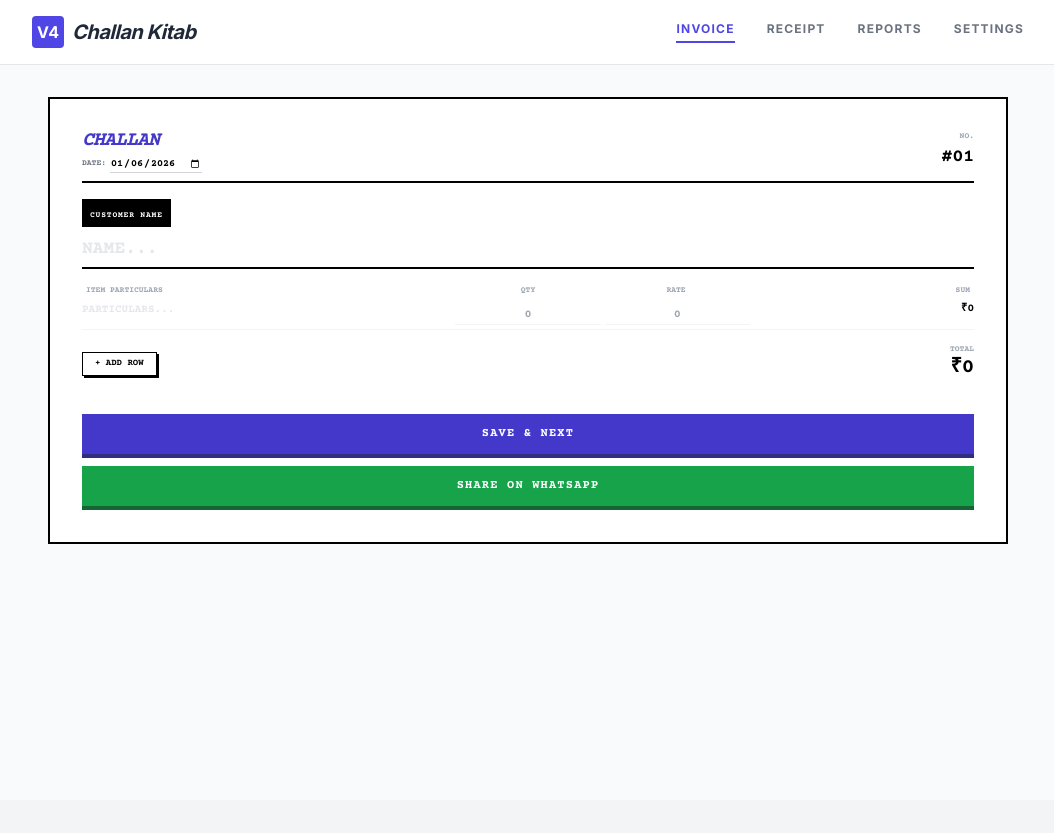
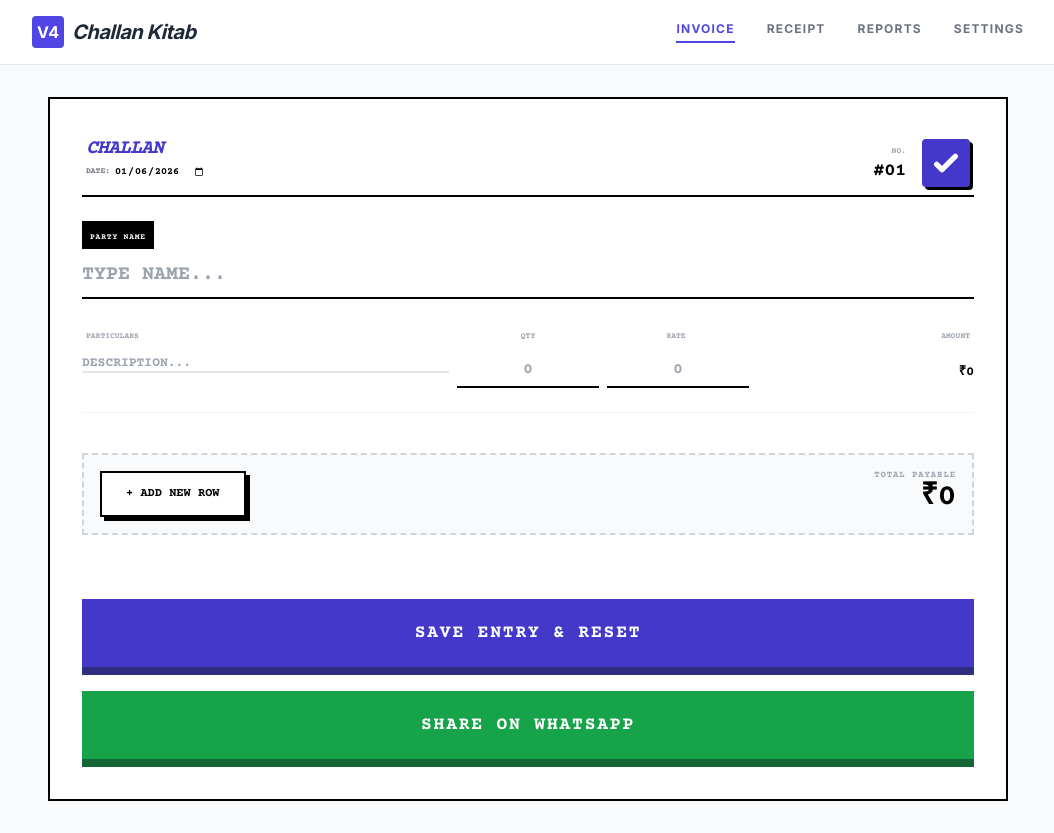
Before and after one commit to hemantachhra/HISAABKITAAB, a React (Vite) app: page /#/ in a window 1280 px wide. Shown: the whole page, without its empty margins (112-1166 px from the left). Before the commit the page ends 800 px from the top, so only its background shows below. Built offline with nearby package versions, Linux system fonts and the light colour scheme.

Commit message:
Add files via upload

```diff
--- a/pages/InvoicePage.tsx
+++ b/pages/InvoicePage.tsx
@@ -1,4 +1,3 @@
-
 import React, { useState, useEffect, useMemo } from 'react';
 import { useParams, useNavigate } from 'react-router-dom';
 import { DB } from '../db';
@@ -47,7 +46,21 @@
 
   const suggestions = useMemo(() => {
     const q = ledgerName.trim().toLowerCase();
-    return q ? ledgers.filter(l => l.name.toLowerCase().includes(q)) : [];
+    if (!q) return [];
+
+    return ledgers
+      .filter(l => l.name.toLowerCase().includes(q))
+      .sort((a, b) => {
+        const aLow = a.name.toLowerCase();
+        const bLow = b.name.toLowerCase();
+        const aStarts = aLow.startsWith(q);
+        const bStarts = bLow.startsWith(q);
+
+        if (aStarts && !bStarts) return -1;
+        if (!aStarts && bStarts) return 1;
+        return aLow.localeCompare(bLow);
+      })
+      .slice(0, 8);
   }, [ledgerName, ledgers]);
 
   const grandTotal = useMemo(() => {
@@ -69,7 +82,10 @@
     }));
   };
 
-  const addItem = () => setItems(prev => [...prev, { id: DB.generateId(), particulars: '', qty: '', rate: '', amount: 0 }]);
+  const addItem = () => {
+    setItems(prev => [...prev, { id: DB.generateId(), particulars: '', qty: '', rate: '', amount: 0 }]);
+  };
+
   const removeItem = (itemId: string) => {
     if (items.length > 1) {
       setItems(prev => prev.filter(i => i.id !== itemId));
@@ -78,24 +94,69 @@
     }
   };
 
-  const handleInputFocus = (e: React.FocusEvent<any>) => {
-    const target = e.target;
-    setTimeout(() => {
-      target.scrollIntoView({ behavior: 'smooth', block: 'center' });
-    }, 450);
-  };
-
   const handleSave = () => {
     const name = ledgerName.trim();
-    if (!name) return alert("Customer Name required.");
-    const validItems = items.filter(i => i.particulars.trim() !== '');
-    if (!validItems.length) return alert("Add at least one item.");
-    if (grandTotal <= 0) return alert("Grand Total must be greater than zero.");
+
+    // 1. Check Name First
+    if (!name) {
+      alert("⚠️ ENTER CUSTOMER NAME\nPlease enter a name for the party.");
+      const input = document.getElementById('customer-name-input');
+      input?.focus();
+      input?.scrollIntoView({ behavior: 'smooth', block: 'center' });
+      return;
+    }
+
+    // 2. Comprehensive Row Check
+    // We check every row. If a row is partially filled, we force the user to complete it.
+    for (let i = 0; i < items.length; i++) {
+      const item = items[i];
+      const p = item.particulars.trim();
+      const qVal = String(item.qty).trim();
+      const rVal = String(item.rate).trim();
+
+      const q = parseFloat(qVal) || 0;
+      const r = parseFloat(rVal) || 0;
+
+      // Logic: If any field in the row is filled, the whole row must be valid.
+      const isDirty = p !== '' || qVal !== '' || rVal !== '' || q !== 0 || r !== 0;
+
+      if (isDirty) {
+        if (p === '') {
+          alert(`⚠️ ROW #${i + 1} MISSING PARTICULARS\nPlease enter a description.`);
+          const el = document.getElementById(`particulars-${item.id}`);
+          el?.focus();
+          el?.scrollIntoView({ behavior: 'smooth', block: 'center' });
+          return;
+        }
+        if (qVal === '' || q === 0) {
+          alert(`⚠️ ROW #${i + 1} MISSING QUANTITY\nPlease enter a valid Qty.`);
+          const el = document.getElementById(`qty-${item.id}`);
+          el?.focus();
+          el?.scrollIntoView({ behavior: 'smooth', block: 'center' });
+          return;
+        }
+        if (rVal === '' || r === 0) {
+          alert(`⚠️ ROW #${i + 1} MISSING RATE\nPlease enter a valid Rate.`);
+          const el = document.getElementById(`rate-${item.id}`);
+          el?.focus();
+          el?.scrollIntoView({ behavior: 'smooth', block: 'center' });
+          return;
+        }
+      }
+    }
+
+    // Filter out completely empty rows
+    const validItems = items.filter(i => i.particulars.trim() !== '' && (parseFloat(String(i.qty)) > 0) && (parseFloat(String(i.rate)) > 0));
+
+    if (!validItems.length) {
+      alert("⚠️ NO ITEMS\nAdd at least one full row (Description, Qty, Rate).");
+      return;
+    }
 
     const cleanedItems = validItems.map(item => ({
       ...item,
-      qty: parseFloat(String(item.qty)) || 0,
-      rate: parseFloat(String(item.rate)) || 0
+      qty: parseFloat(String(item.qty)),
+      rate: parseFloat(String(item.rate))
     }));
 
     let ledger = ledgers.find(l => l.name.toLowerCase() === name.toLowerCase());
@@ -110,13 +171,15 @@
     };
 
     if (isEditMode ? DB.updateInvoice(invoice) : DB.saveInvoice(invoice)) {
-      if (isEditMode) navigate('/reports');
-      else {
+      if (isEditMode) {
+        navigate('/reports');
+      } else {
+        alert("✅ CHALLAN SAVED!");
         setLedgerName('');
         setItems([{ id: DB.generateId(), particulars: '', qty: '', rate: '', amount: 0 }]);
-        init();
-        alert("Challan Saved!");
-        window.scrollTo(0, 0);
+        setDate(new Date().toISOString().split('T')[0]);
+        setSerialNo(DB.getNextSerial());
+        window.scrollTo({ top: 0, behavior: 'smooth' });
       }
     }
   };
@@ -133,8 +196,10 @@
   };
 
   return (
-    <div className="bg-white border-2 border-black p-3 md:p-8 invoice-font w-full mx-auto pb-[70vh] text-black">
-      <div className="flex justify-between items-start mb-4 border-b-2 border-black pb-2">
+    <div className="bg-white border-2 border-black p-3 md:p-8 invoice-font w-full mx-auto pb-[60vh] text-black relative">
+
+      {/* IMPROVED STICKY HEADER */}
+      <div className="sticky top-0 bg-white/95 backdrop-blur-md z-[150] border-b-2 border-black pb-2 mb-6 flex justify-between items-start pt-2 px-1">
         <div className="flex flex-col">
           <h1 className="text-xl font-black uppercase italic tracking-tighter text-indigo-700 leading-none">Challan</h1>
           <div className="flex items-center gap-1 mt-1">
@@ -143,119 +208,141 @@
                type="date"
                value={date}
                onChange={e => setDate(e.target.value)}
-               className="text-[10px] font-bold outline-none text-black bg-transparent border-b border-gray-300"
+               className="text-[10px] font-bold outline-none text-black bg-transparent"
              />
           </div>
         </div>
-        <div className="text-right">
-          <div className="text-[8px] font-black uppercase text-gray-400">No.</div>
-          <div className="text-lg font-black text-black">
-            #{String(serialNo).padStart(2, '0')}
+        <div className="flex items-center gap-4">
+          <div className="text-right">
+            <div className="text-[8px] font-black uppercase text-gray-400">No.</div>
+            <div className="text-lg font-black text-black leading-none mt-1">
+              #{String(serialNo).padStart(2, '0')}
+            </div>
           </div>
+          {/* THE TICK BUTTON - High visibility and reliability */}
+          <button
+            type="button"
+            onClick={handleSave}
+            className="bg-indigo-700 text-white w-12 h-12 rounded shadow-[3px_3px_0px_0px_rgba(0,0,0,1)] active:shadow-none active:translate-x-0.5 active:translate-y-0.5 flex items-center justify-center transition-all"
+            aria-label="Save Entry"
+          >
+            <svg className="w-8 h-8" fill="none" stroke="currentColor" viewBox="0 0 24 24">
+              <path strokeLinecap="round" strokeLinejoin="round" strokeWidth="4" d="M5 13l4 4L19 7" />
+            </svg>
+          </button>
         </div>
       </div>
 
-      <div className="mb-4">
+      {/* Customer Input */}
+      <div className="mb-8">
         <div className="inline-block bg-black px-2 py-0.5 mb-1">
-          <label className="text-[8px] font-black uppercase text-white tracking-widest">Customer Name</label>
+          <label className="text-[8px] font-black uppercase text-white tracking-widest">Party Name</label>
         </div>
         <div className="relative">
           <input
+            id="customer-name-input"
             autoComplete="off"
             type="text"
             value={ledgerName}
             onChange={e => { setLedgerName(e.target.value); setShowSuggestions(true); }}
-            onFocus={handleInputFocus}
-            className="w-full border-b-2 border-black py-1 text-lg font-black uppercase focus:outline-none bg-transparent text-black placeholder:text-gray-200"
-            placeholder="NAME..."
+            className="w-full border-b-2 border-black py-2 text-xl font-black uppercase focus:outline-none bg-transparent text-black"
+            placeholder="TYPE NAME..."
           />
           {showSuggestions && suggestions.length > 0 && (
-            <div className="absolute z-50 w-full bg-white border-2 border-black mt-1 shadow-2xl max-h-48 overflow-y-auto">
-              {suggestions.map(s => <div key={s.id} onClick={() => { setLedgerName(s.name); setShowSuggestions(false); }} className="p-3 border-b last:border-0 font-black uppercase hover:bg-black hover:text-white cursor-pointer text-black">{s.name}</div>)}
+            <div className="absolute z-[200] w-full bg-white border-2 border-black mt-1 shadow-2xl max-h-48 overflow-y-auto">
+              {suggestions.map(s => (
+                <div key={s.id} onClick={() => { setLedgerName(s.name); setShowSuggestions(false); }} className="p-4 border-b last:border-0 font-black uppercase hover:bg-black hover:text-white cursor-pointer text-black">
+                  {s.name}
+                </div>
+              ))}
             </div>
           )}
         </div>
       </div>
 
-      <div className="grid grid-cols-12 gap-1 text-[8px] font-black uppercase text-gray-400 mb-1 px-1">
-        <div className="col-span-5">Item Particulars</div>
+      {/* Table Headers */}
+      <div className="grid grid-cols-12 gap-1 text-[8px] font-black uppercase text-gray-400 mb-3 px-1">
+        <div className="col-span-5">Particulars</div>
         <div className="col-span-2 text-center">Qty</div>
         <div className="col-span-2 text-center">Rate</div>
-        <div className="col-span-3 text-right">Sum</div>
+        <div className="col-span-3 text-right">Amount</div>
       </div>
 
-      <div className="space-y-1">
+      {/* Items List */}
+      <div className="space-y-8">
         {items.map((item, idx) => (
-          <div key={item.id} className="grid grid-cols-12 gap-1 items-start border-b border-gray-100 pb-1 relative group">
+          <div key={item.id} className="grid grid-cols-12 gap-2 items-start border-b border-gray-100 pb-6 relative group">
             <div className="col-span-5">
               <textarea
+                id={`particulars-${item.id}`}
                 rows={1}
                 value={item.particulars}
-                onFocus={handleInputFocus}
                 onChange={e => {
                   handleItemChange(item.id, 'particulars', e.target.value);
                   e.target.style.height = 'auto';
                   e.target.style.height = e.target.scrollHeight + 'px';
                 }}
-                className="w-full font-bold uppercase text-[11px] outline-none bg-transparent resize-none leading-tight text-black placeholder:text-gray-200"
-                placeholder="PARTICULARS..."
+                className="w-full font-bold uppercase text-[13px] outline-none bg-transparent resize-none leading-tight text-black border-b-2 border-black/10 focus:border-black transition-colors"
+                placeholder="DESCRIPTION..."
               />
             </div>
             <div className="col-span-2">
               <input
+                id={`qty-${item.id}`}
                 type="text"
                 inputMode="decimal"
                 value={item.qty}
-                onFocus={handleInputFocus}
                 onChange={e => handleItemChange(item.id, 'qty', e.target.value)}
-                className="w-full font-bold text-[11px] p-0 text-center bg-transparent border-b border-gray-100 text-black appearance-none"
+                className="w-full font-black text-[15px] py-1 text-center bg-transparent border-b-2 border-black focus:border-indigo-600 text-black outline-none"
                 placeholder="0"
               />
             </div>
             <div className="col-span-2">
               <input
+                id={`rate-${item.id}`}
                 type="text"
                 inputMode="decimal"
                 value={item.rate}
-                onFocus={handleInputFocus}
                 onChange={e => handleItemChange(item.id, 'rate', e.target.value)}
-                className="w-full font-bold text-[11px] p-0 text-center bg-transparent border-b border-gray-100 text-black appearance-none"
+                className="w-full font-black text-[15px] py-1 text-center bg-transparent border-b-2 border-black focus:border-indigo-600 text-black outline-none"
                 placeholder="0"
               />
             </div>
-            <div className="col-span-3 text-right flex items-center justify-end gap-1">
-              <span className="text-[11px] font-black whitespace-nowrap text-black">₹{formatNum(item.amount)}</span>
+            <div className="col-span-3 text-right flex items-center justify-end gap-1 pt-2">
+              <span className="text-[13px] font-black whitespace-nowrap text-black">₹{formatNum(item.amount)}</span>
               {items.length > 1 && (
-                <button onClick={() => removeItem(item.id)} className="text-red-400 font-bold text-xs p-1">×</button>
+                <button onClick={() => removeItem(item.id)} className="text-red-500 font-bold text-2xl px-2 ml-1 leading-none hover:bg-red-50 rounded">×</button>
               )}
             </div>
           </div>
         ))}
       </div>
 
-      <div className="mt-4 flex justify-between items-center">
+      {/* Footer Controls */}
+      <div className="mt-10 flex justify-between items-center bg-gray-50 p-4 border-2 border-dashed border-gray-300">
         <button
           onClick={addItem}
-          className="bg-white border border-black px-3 py-1 font-black uppercase text-[9px] shadow-[2px_2px_0px_0px_rgba(0,0,0,1)] active:shadow-none active:translate-x-0.5 active:translate-y-0.5"
+          className="bg-white border-2 border-black px-6 py-3 font-black uppercase text-[12px] shadow-[4px_4px_0px_0px_rgba(0,0,0,1)] active:shadow-none active:translate-x-0.5 active:translate-y-0.5"
         >
-          + Add Row
+          + Add New Row
         </button>
         <div className="text-right">
-          <div className="text-[8px] font-black text-gray-400 uppercase leading-none">Total</div>
-          <div className="text-xl font-black text-black">₹{formatNum(grandTotal)}</div>
+          <div className="text-[9px] font-black text-gray-400 uppercase leading-none tracking-widest">Total Payable</div>
+          <div className="text-3xl font-black text-black">₹{formatNum(grandTotal)}</div>
         </div>
       </div>
 
-      <div className="mt-8 space-y-2">
+      {/* Main Actions at Bottom */}
+      <div className="mt-16 space-y-4">
         <button
           onClick={handleSave}
-          className="w-full bg-indigo-700 text-white py-3 font-black uppercase tracking-widest text-xs border-b-4 border-indigo-900 active:border-b-0 active:translate-y-1"
+          className="w-full bg-indigo-700 text-white py-5 font-black uppercase tracking-widest text-lg border-b-8 border-indigo-900 active:border-b-0 active:translate-y-2 transition-all"
         >
-          {isEditMode ? 'Update Entry' : 'Save & Next'}
+          {isEditMode ? 'Update Record' : 'Save Entry & Reset'}
         </button>
         <button
           onClick={shareWhatsApp}
-          className="w-full bg-green-600 text-white py-3 font-black uppercase tracking-widest text-xs border-b-4 border-green-800 active:border-b-0 active:translate-y-1 flex items-center justify-center gap-2"
+          className="w-full bg-green-600 text-white py-5 font-black uppercase tracking-widest text-lg border-b-8 border-green-800 active:border-b-0 active:translate-y-2 flex items-center justify-center gap-2 transition-all"
         >
           Share on WhatsApp
         </button>
```
